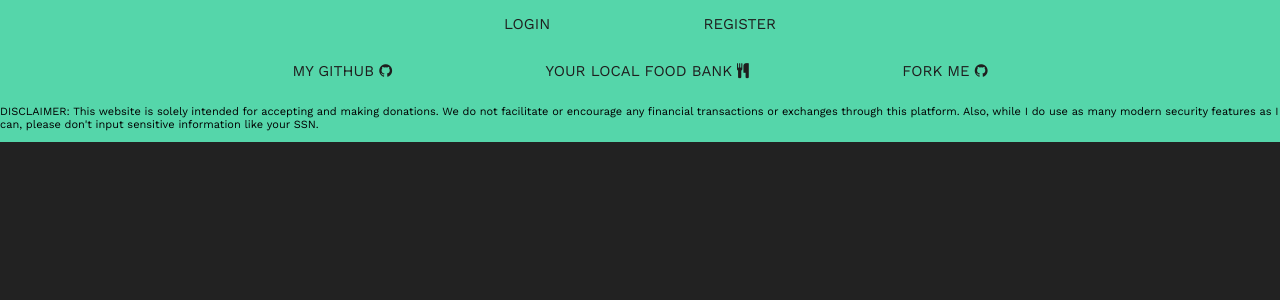
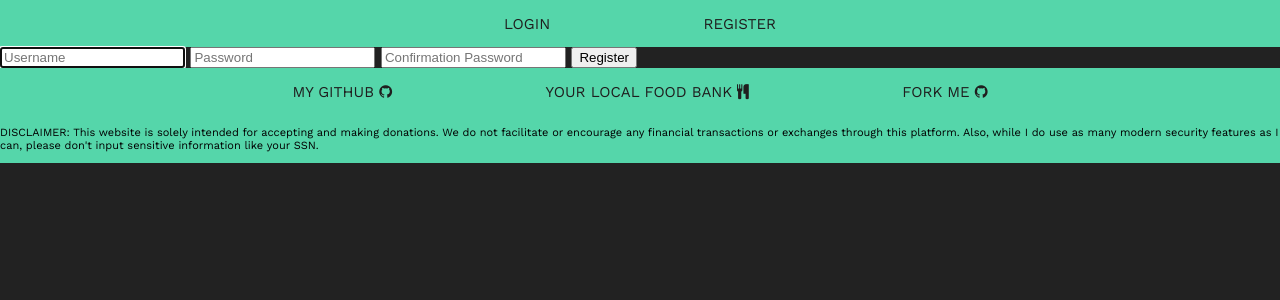
Before and after one commit to kurealnum/non-profit-link, a Flask app: page /register in a window 1280 px wide. Shown: the top 300 px of the page. Run offline with Flask 3, Linux system fonts and the light colour scheme; parts of the project's set-up code (start-up, migrations or seed data) failed here and were passed over.

Commit message:
Finally got logins/registers working. Logout button does NOT yet exist!

```diff
--- a/app.py
+++ b/app.py
@@ -1,12 +1,12 @@
 #dont bother importing all of flask, just import it as you need it
 #python -m flask run :D
-from flask import Flask, render_template, request, session, redirect, flash, url_for
+from flask import Flask, render_template, request, session, redirect, url_for
 from flask_session import Session
-from flask_navigation import Navigation
 from werkzeug.security import check_password_hash, generate_password_hash
 import datetime
 
 from helpers import login_required
+
 
 #loading env variables stuff, apparently you need the os module aswell
 import os
@@ -15,7 +15,6 @@ load_dotenv('paths_and_vars.env')
 
 #db file is under .gitignore
 import sqlite3
-
 
 #connecting to the database
 conn = sqlite3.connect(os.getenv('DATA_BASE_PATH'), check_same_thread=False)
@@ -30,19 +29,7 @@ app.config["SESSION_PERMANENT"] = False
 app.config["SESSION_TYPE"] = "filesystem"
 Session(app)
 
-#nav bar stuff (not sure if this works for the footer as well)
-nav_logged = Navigation(app)
-nav_logged.Bar('top',[
-    nav_logged.Item('Home', 'home'),
-    nav_logged.Item('About Us', 'about_us'),
-    nav_logged.Item('Technicals', 'technicals')
-])
 
-nav_unlogged = Navigation(app)
-nav_unlogged.Bar('top',[
-    nav_unlogged.Item('Login', 'login'),
-    nav_unlogged.Item('Register', 'register')
-])
 #Start of Login/Register
 
 
@@ -56,21 +43,25 @@ def login():
 
         # Ensure username was submitted
         if not request.form.get("username"):
-            return flash("Must provide username")
+            print("No username")
+            return redirect("/login")
 
         # Ensure password was submitted
         elif not request.form.get("password"):
-            return flash("Must provide password")
+            print("No password")
+            return redirect("/login")
 
         # Query database for username
-        rows = conn.execute("SELECT * FROM users WHERE username = ?", request.form.get("username"))
+        rows = conn.execute("SELECT * FROM basic_users WHERE username = ?", (request.form.get("username"),))
+        rows = rows.fetchall()
 
         # Ensure username exists and password is correct
-        if len(rows) != 1 or not check_password_hash(rows[0]["hash"], request.form.get("password")):
-            return flash("Invalid username and/or password")
+        if len(rows) < 1 or not check_password_hash(rows[0][2], request.form.get("password")):
+            print("Wrong username/password")
+            return redirect("/login")
 
         # Remember which user has logged in
-        session["user_id"] = rows[0]["id"]
+        session["user_id"] = rows[0][0]
 
         # Redirect user to home page
         return redirect("/")
@@ -91,27 +82,31 @@ def register():
 
         # Ensure username was submitted
         if not username:
-            return flash("Must provide username")
+            print("No username")
+            return redirect("/register")
 
         # Ensure password was submitted
         elif not password:
-            return flash("Must provide password!")
-
+            print("No password")
+            return redirect("/register")
         #ensure confirmation password was submitted
         elif not confirmation_password:
-            return flash("Must provide confirmation password")
+            print("No  conf. password")
+            return redirect("/register")
 
         #ensure username is original
-        for i in conn.execute("SELECT username FROM users"):
-            if str(i["username"]) == str(username):
-                return flash("Username is already in use")
+        if username in conn.execute("SELECT username FROM basic_users"):
+            print("Username is already in use")
+            return redirect("/register")
 
         #ensure password matches confirmation password
         if confirmation_password != password:
-            return flash("Password doesn't match confirmation password")
+            print("Password doesn't match confirmation password")
+            return redirect("/register")
 
         # Put username into database
-        conn.execute("INSERT INTO users (username, hash) VALUES(?, ?)", request.form.get("username"), generate_password_hash(request.form.get("password")))
+        conn.execute("INSERT INTO basic_users (username, password_hash) VALUES(?, ?)", (request.form.get("username"), generate_password_hash(request.form.get("password"))))
+        conn.commit()
 
         # Redirect user to home page
         return redirect("/")
--- a/database/schema.sql
+++ b/database/schema.sql
@@ -1,19 +1,22 @@
+CREATE TABLE IF NOT EXISTS basic_users (
+    id INTEGER PRIMARY KEY AUTOINCREMENT NOT NULL,
+    username TEXT NOT NULL,
+    password_hash TEXT NOT NULL
+);
+
 CREATE TABLE IF NOT EXISTS searches (
     search TEXT NOT NULL,
     time_stamp DATETIME
 );
 
 CREATE TABLE IF NOT EXISTS orgs (
-    id INTEGER PRIMARY KEY AUTOINCREMENT,
+    id INTEGER PRIMARY KEY AUTOINCREMENT NOT NULL,
     name TEXT NOT NULL,
     zip INT NOT NULL,
-    desc_ TEXT,
-    phone INT,
+    desc_ TEXT NOT NULL,
+    phone INT NOT NULL,
     email TEXT NOT NULL,
     address TEXT NOT NULL
 );
 
-CREATE TABLE IF NOT EXISTS orgs_contact (
-    email TEXT NOT NULL,
-    phone INT NOT NULL
-);
+/* there's a weird CREATE TABLE sqlite_sequence(name,seq); when you create it idk why lol
--- a/database/update_db.py
+++ b/database/update_db.py
@@ -1,4 +1,4 @@
-#DEFAULT COMMAND: python updoot_db.py database.db schema.sql
+#DEFAULT COMMAND: python update_db.py database.db schema.sql
 #(as long as you're in the database folder)
 
 #we're gonna use argv to be fancy and have a CLA
@@ -10,7 +10,7 @@ import sqlite3
 def main():
 
     if len(sys.argv) != 3:
-        print("Usage: python updoot_db.py PATH_TO_DB PATH_TO_SCHEMA\n(If the file is in the same dir, just provide the file name)")
+        print("Usage: python update_db.py PATH_TO_DB PATH_TO_SCHEMA\n(If the file is in the same dir, just provide the file name)")
         return
 
     #connecting to the database
--- a/templates/login.html
+++ b/templates/login.html
@@ -6,7 +6,6 @@
     <input autocomplete="off" autofocus id="username" name="username"
         placeholder="Username" type="text">
 
-
     <input id="password" name="password" placeholder="Password" type="password">
 
     <button  type="submit">Log In</button>
--- a/templates/register.html
+++ b/templates/register.html
@@ -4,17 +4,16 @@
     Register
 {% endblock %}
 
-{% block main %}
+{% block body %}
 <form action="/register" method="post">
 
-    <input autocomplete="off" autofocus id="username" name="username"
-        placeholder="Username" type="text">
+    <input autocomplete="off" autofocus id="username" name="username" placeholder="Username" type="text">
 
     <input id="password" name="password" placeholder="Password" type="password">
 
-    <input id="confirmation" name="confirmation" placeholder="Confirmation Password"
-        type="password">
+    <input id="confirmation" name="confirmation" placeholder="Confirmation Password" type="password">
 
     <button type="submit">Register</button>
+
 </form>
 {% endblock %}
```
Also changed, not shown: README.md, 1 other file.
